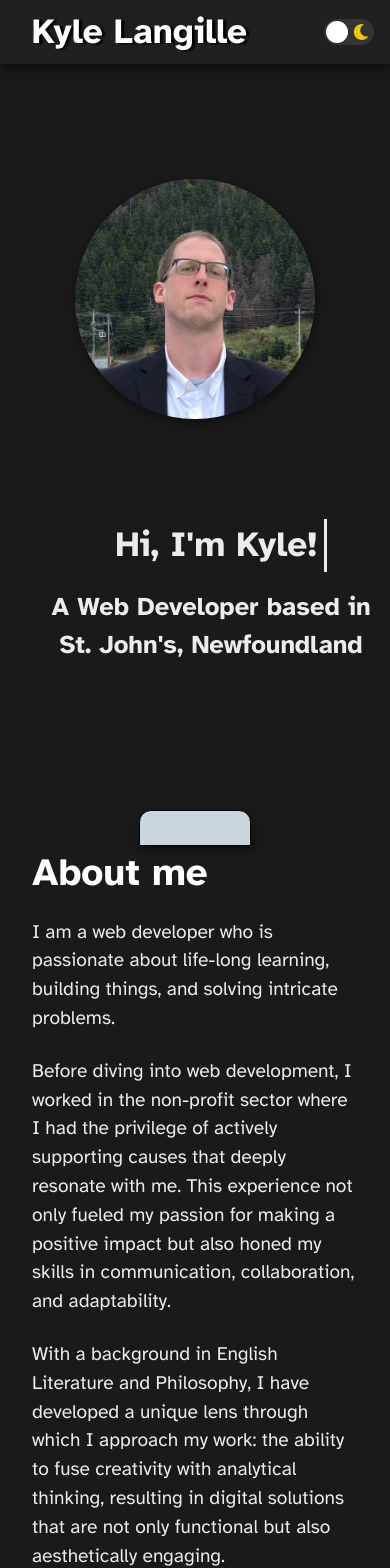
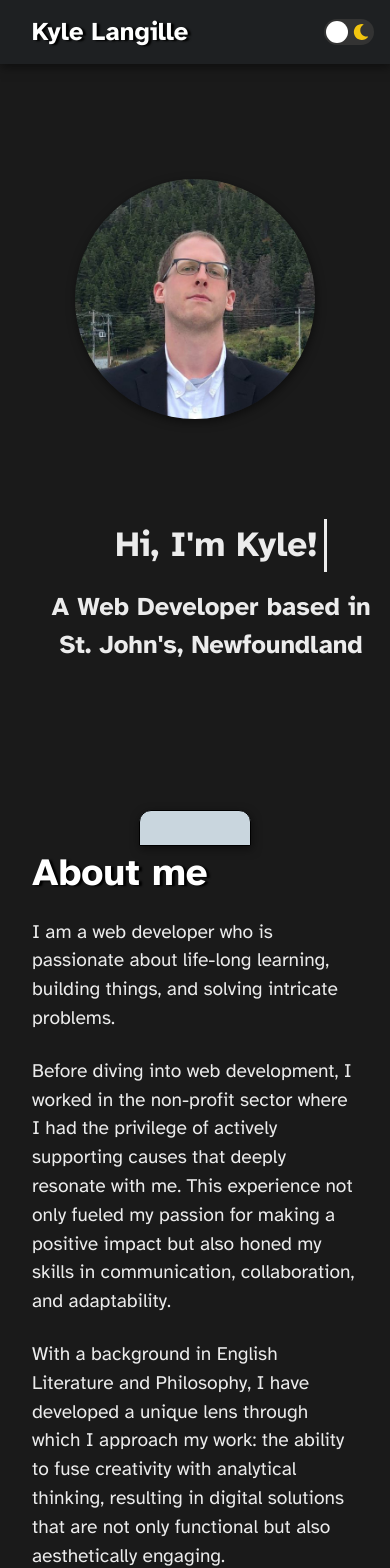
Before and after one commit to kylelangille/portfolio-project, a React (Create React App) app: page / in a window 390 px wide. Shown: the top 1568 px of the page. Built offline with nearby package versions, Linux system fonts and the light colour scheme; some icons are missing.

Commit message:
changed names, added media queries

```diff
--- a/src/components/About.js
+++ b/src/components/About.js
@@ -10,7 +10,7 @@ import { FaReact } from "react-icons/fa";
 import { FaGitAlt } from "react-icons/fa";
 
 const About = () => {
-  const iconAttributes = { fontSize: "42px", color: "var(--lightest)" };
+  const iconAttributes = { fontSize: "42px" };
 
   return (
     <Wrapper id="about">
--- a/src/components/GlobalStyles.js
+++ b/src/components/GlobalStyles.js
@@ -63,7 +63,6 @@ body {
 
 ::-webkit-scrollbar {
   width: 20px;
-
 }
 
 ::-webkit-scrollbar-track {
@@ -78,5 +77,4 @@ body {
 ::-webkit-scrollbar-thumb:hover {
   background: #555;
 }
-
 `;
--- a/src/components/Header.js
+++ b/src/components/Header.js
@@ -57,6 +57,14 @@ const Nav = styled.nav`
     font-size: 2.2rem;
     text-shadow: 3px 1px 2px rgba(0, 0, 0, 1);
     color: #fff;
+
+    @media (max-width: 800px) {
+      font-size: 1.8rem;
+    }
+
+    @media (max-width: 400px) {
+      font-size: 1.6rem;
+    }
   }
 `;
 
@@ -77,6 +85,10 @@ const IconWrapper = styled.div`
     position: absolute;
     right: 6rem;
   }
+
+  @media (max-width: 400px) {
+    right: 5rem;
+  }
 `;
 
 export default Header;
--- a/src/components/Hero.js
+++ b/src/components/Hero.js
@@ -58,12 +58,6 @@ const HeroHeading = styled.h1`
   overflow: hidden;
   border-right: 3px solid;
 
-  @keyframes typing {
-    from {
-      width: 0;
-    }
-  }
-
   @keyframes blink {
     50% {
       border-color: transparent;
--- a/src/components/UI/Heading.js
+++ b/src/components/UI/Heading.js
@@ -8,7 +8,8 @@ const Head = styled.h2`
   font-size: 3rem;
   margin-bottom: 1rem;
   align-self: flex-start;
-  color: ${({ theme }) => theme.accentText};
+  color: ${({ theme }) => theme.headingText};
+  text-shadow: 3px 1px 2px rgba(0, 0, 0, 1);
 
   @media (max-width: 400px) {
     font-size: 2.4rem;
--- a/src/components/UI/Themes.js
+++ b/src/components/UI/Themes.js
@@ -2,7 +2,7 @@ export const darkTheme = {
   background: "#333",
   body: "#1a1a1a",
   text: "#ececec",
-  accentText: "#fff",
+  headingText: "#fff",
   tab: "#c9d6de",
   button: "#ececec",
   buttonText: "#1e2022",
@@ -13,7 +13,7 @@ export const lightTheme = {
   background: "#c9d6de",
   body: "#d4d4d4",
   text: "#1e2022",
-  accentText: "#000",
+  headingText: "#000",
   tab: "#c9d6de",
   button: "#000",
   buttonText: "#fff",
```
